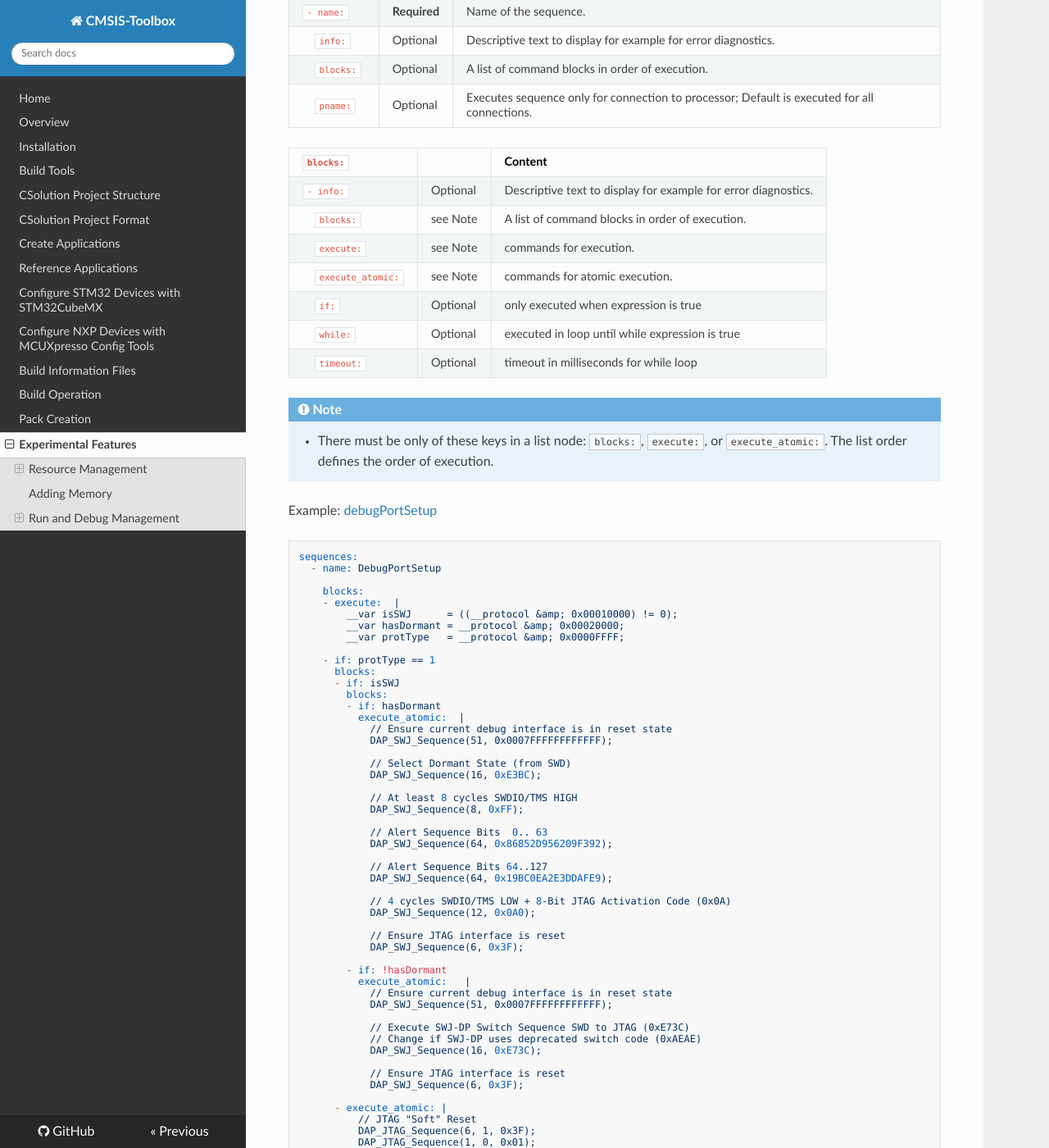
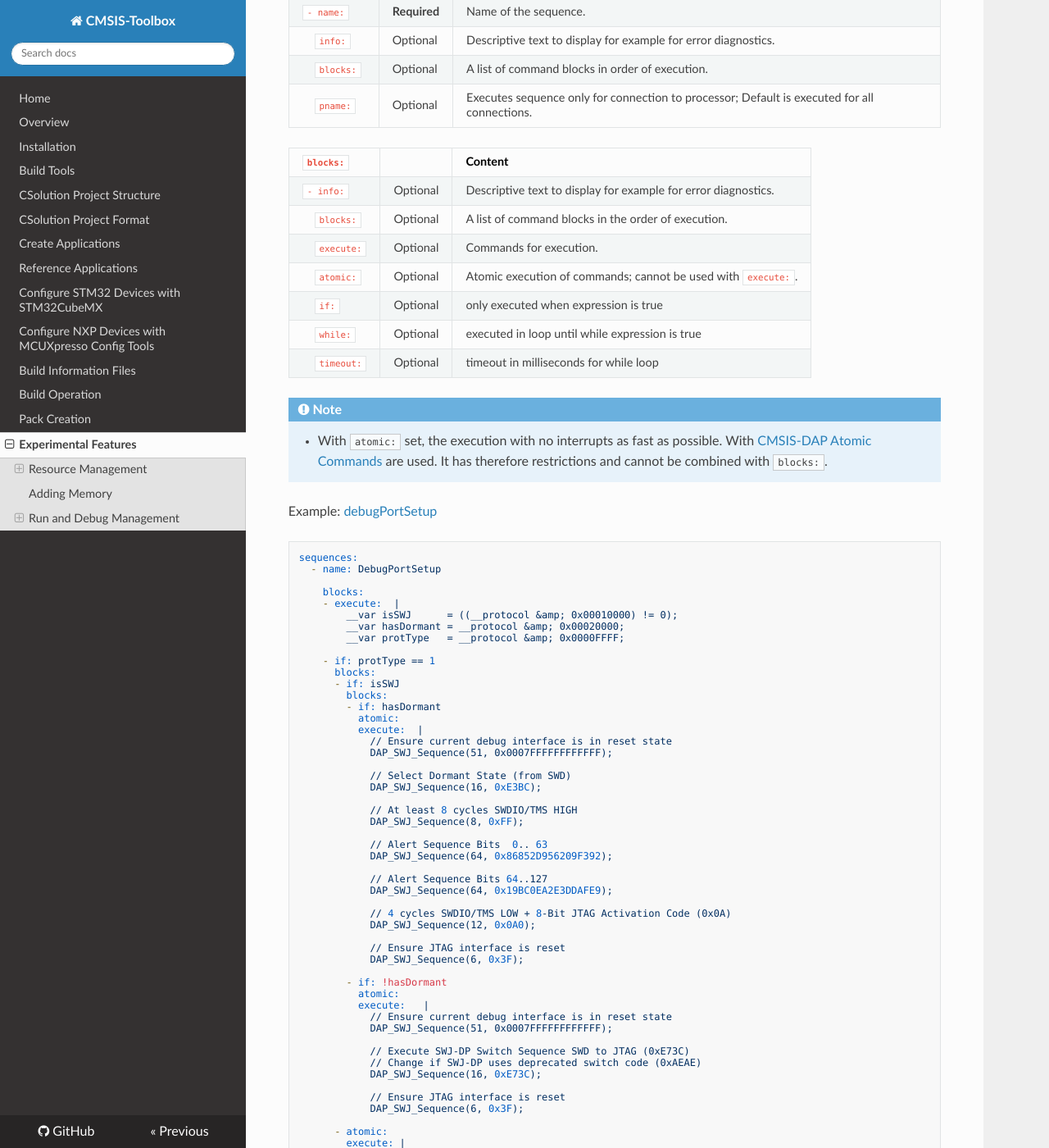
Before and after one commit to Open-CMSIS-Pack/cmsis-toolbox, an MkDocs documentation site: the page built from docs/Experimental-Features.md, in a window 1280 px wide and 1400 px high, scrolled down 5777 px. Shown: the whole window at 82% size. Built offline with MkDocs 1.6.1, drawn with Linux system fonts in a browser that asks for light colours; nearby versions of some CDN libraries; some of the changed text lies outside the part shown.

Commit message:
Revised `atomic:` in debug sequences

```diff
--- a/docs/Experimental-Features.md
+++ b/docs/Experimental-Features.md
@@ -251,15 +251,15 @@ The start of [debug sequences](https://open-cmsis-pack.github.io/Open-CMSIS-Pack
 `blocks:`                                                 |              | Content
 :---------------------------------------------------------|--------------|:------------------------------------
 `- info:`                                                 |   Optional   | Descriptive text to display for example for error diagnostics.
-&nbsp;&nbsp;&nbsp; `blocks:`                              |   see Note   | A list of command blocks in order of execution.
-&nbsp;&nbsp;&nbsp; `execute:`                             |   see Note   | commands for execution.
-&nbsp;&nbsp;&nbsp; `execute_atomic:`                      |   see Note   | commands for atomic execution.
+&nbsp;&nbsp;&nbsp; `blocks:`                              |   Optional   | A list of command blocks in the order of execution.
+&nbsp;&nbsp;&nbsp; `execute:`                             |   Optional   | Commands for execution.
+&nbsp;&nbsp;&nbsp; `atomic:`                              |   Optional   | Atomic execution of commands; cannot be used with `execute:`.
 &nbsp;&nbsp;&nbsp; `if:`                                  |   Optional   | only executed when expression is true
 &nbsp;&nbsp;&nbsp; `while:`                               |   Optional   | executed in loop until while expression is true
 &nbsp;&nbsp;&nbsp; `timeout:`                             |   Optional   | timeout in milliseconds for while loop
 
 !!! Note
-    - There must be only of these keys in a list node: `blocks:`, `execute:`, or `execute_atomic:`. The list order defines the order of execution.
+    - With `atomic:` set, the execution with no interrupts as fast as possible. With [CMSIS-DAP Atomic Commands](https://arm-software.github.io/CMSIS-DAP/latest/group__DAP__atomic__gr.html) are used. It has therefore restrictions and cannot be combined with `blocks:`.
 
 Example: [debugPortSetup](https://open-cmsis-pack.github.io/Open-CMSIS-Pack-Spec/main/html/debug_description.html#debugPortSetup)
 
@@ -278,7 +278,8 @@ sequences:
       - if: isSWJ
         blocks:
         - if: hasDormant
-          execute_atomic:  |
+          atomic:
+          execute:  |
             // Ensure current debug interface is in reset state
             DAP_SWJ_Sequence(51, 0x0007FFFFFFFFFFFF);
 
@@ -301,7 +302,8 @@ sequences:
             DAP_SWJ_Sequence(6, 0x3F);
 
         - if: !hasDormant
-          execute_atomic:   |
+          atomic:
+          execute:   |
             // Ensure current debug interface is in reset state
             DAP_SWJ_Sequence(51, 0x0007FFFFFFFFFFFF);
 
@@ -312,7 +314,8 @@ sequences:
             // Ensure JTAG interface is reset
             DAP_SWJ_Sequence(6, 0x3F);
 
-      - execute_atomic: |
+      - atomic:
+        execute: |
           // JTAG "Soft" Reset
           DAP_JTAG_Sequence(6, 1, 0x3F);
           DAP_JTAG_Sequence(1, 0, 0x01);
@@ -322,7 +325,8 @@ sequences:
       - if: isSWJ
         blocks:
         - if: hasDormant
-          execute_atomic:  |
+          atomic:
+          execute:  |
             // Ensure current debug interface is in reset state
             DAP_SWJ_Sequence(51, 0x0007FFFFFFFFFFFF);
 
@@ -346,7 +350,8 @@ sequences:
             DAP_SWJ_Sequence(3,  0x00);                // At least 2 idle cycles (SWDIO/TMS Low)
 
         - if: !hasDormant
-          execute_atomic:  |
+          atomic:
+          execute:  |
             // Ensure current debug interface is in reset state
             DAP_SWJ_Sequence(51, 0x0007FFFFFFFFFFFF);
 
```
